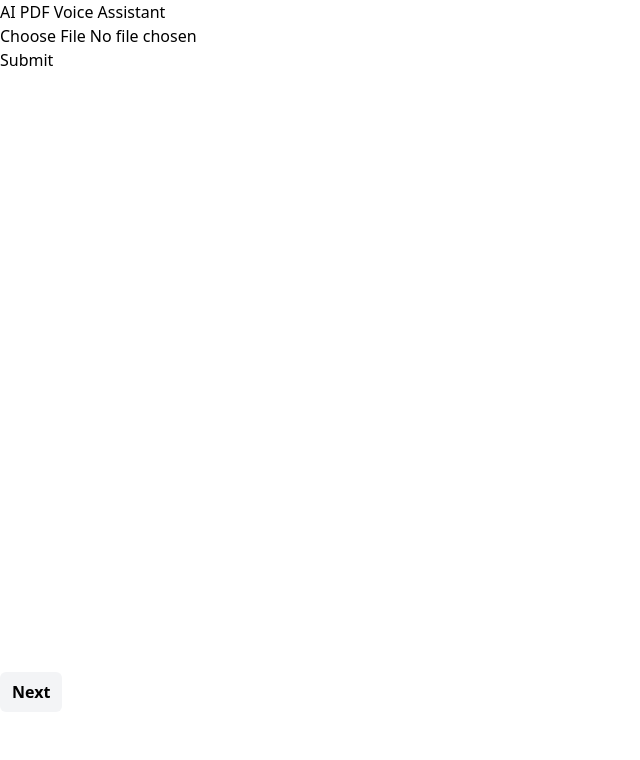
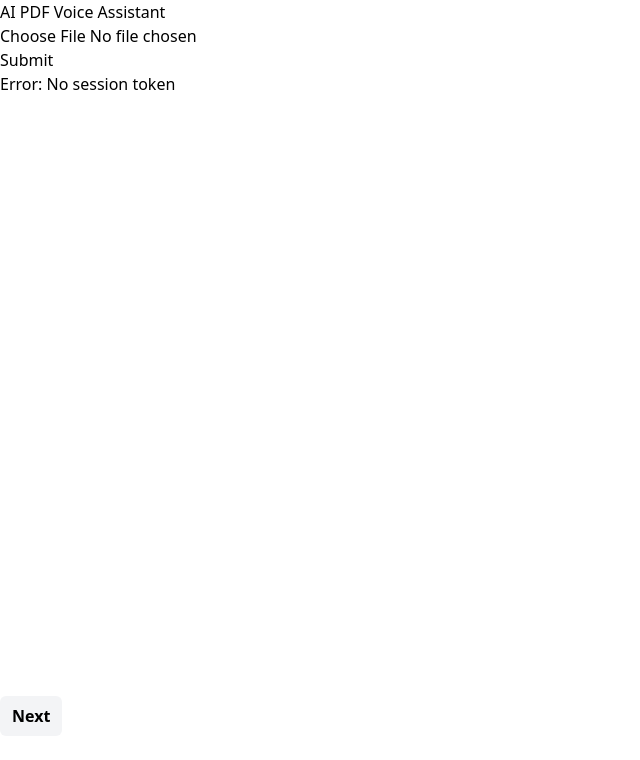
Before and after one commit to emhgit/pdf-voice-assistant, a React (Vite) app in the folder client/: page / in a window 1280 px wide. Shown: the top 760 px of the page, without its empty margins (0-640 px from the left). Built offline with nearby package versions, Linux system fonts and the light colour scheme.

Commit message:
add loading and error UI in PdfUploadForm and MicRecorder

```diff
--- a/client/src/components/AudioUploadForm/MicRecorder/MicRecorder.tsx
+++ b/client/src/components/AudioUploadForm/MicRecorder/MicRecorder.tsx
@@ -5,7 +5,7 @@ const MicRecorder = () => {
   const mediaRecorderRef = useRef<MediaRecorder | null>(null);
   const audioChunksRef = useRef<Blob[]>([]);
   const [audioURL, setAudioURL] = useState<string | null>(null);
-  const { audioBlob, audioLoading, audioError, uploadAudio, setAudioBlob } = useAppContext();
+  const { audioLoading, audioError, uploadAudio, setAudioBlob } = useAppContext();
 
   const handleStartBtnClick = async () => {
     const stream = await navigator.mediaDevices.getUserMedia({ audio: true });
@@ -41,6 +41,8 @@ const MicRecorder = () => {
 
   return (
     <div>
+      {audioLoading && <p>Uploading audio...</p>}
+      {audioError && <p>Error: {audioError}</p>}
       {audioURL && <audio controls src={audioURL} />}
 
       <div className="flex justify-between m-4">
--- a/client/src/components/PdfUploadForm/PdfUploadForm.tsx
+++ b/client/src/components/PdfUploadForm/PdfUploadForm.tsx
@@ -6,7 +6,7 @@ import { useAppContext } from "../../context/AppContext";
 
 const PdfUploadForm = () => {
   const [pdfUrl, setPdfUrl] = useState<string | null>(null);
-  const { pdfFile, pdfLoading, pdfError, uploadPdf, refetchPdf, setPdfFile } = useAppContext();
+  const { pdfFile, pdfLoading, pdfError, uploadPdf, setPdfFile } = useAppContext();
 
   const handleFileChange = (e: React.ChangeEvent<HTMLInputElement>) => {
     e.preventDefault();
@@ -51,6 +51,8 @@ const PdfUploadForm = () => {
       </div>
 
       <div>
+        {pdfLoading && <p>Uploading PDF...</p>}
+        {pdfError && <p>Error: {pdfError}</p>}
         <PdfView url={pdfUrl ?? undefined} />
       </div>
 
```
